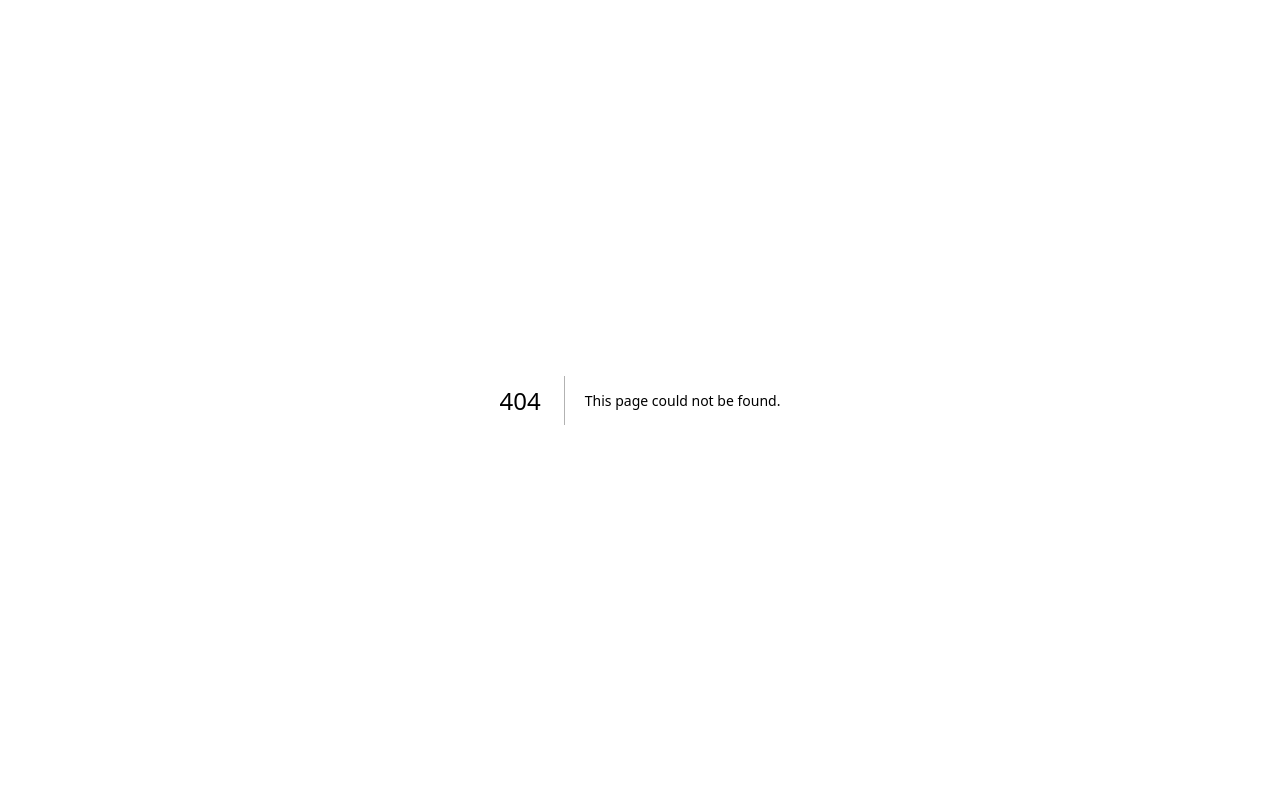
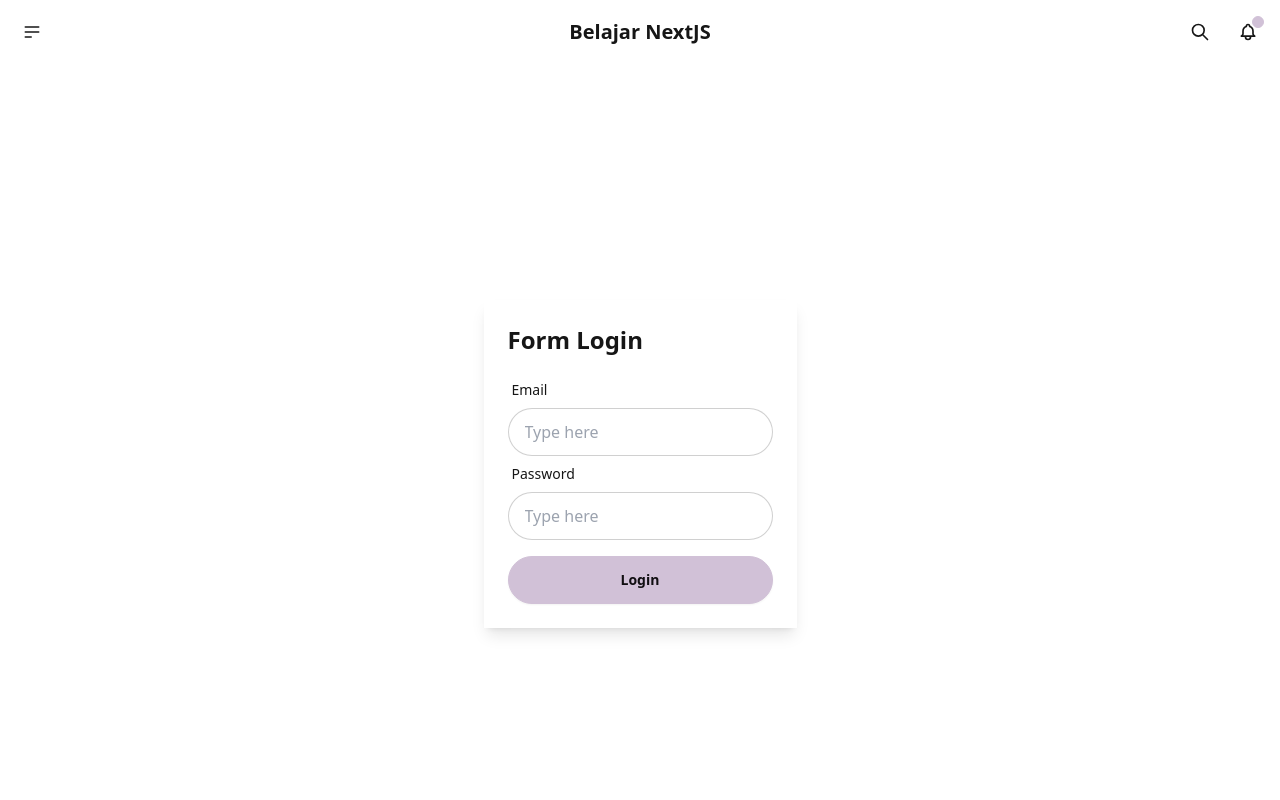
Before and after one commit to daffakbar/nextjs-scode, a Next.js app: page /login in a window 1280 px wide. Before the commit this address had no page. Shown: the top 800 px of the page. Built offline with nearby package versions, Linux system fonts and the light colour scheme.

Commit message:
tugas hari ke-16

```diff
--- a/package.json
+++ b/package.json
@@ -10,6 +10,7 @@
   },
   "dependencies": {
     "daisyui": "^4.6.0",
+    "js-cookie": "^3.0.5",
     "next": "14.0.4",
     "react": "^18",
     "react-dom": "^18",
--- /dev/null
+++ b/pages/login.js
@@ -0,0 +1,74 @@
+import dynamic from "next/dynamic";
+import { useState } from "react";
+import { useMutation } from "@/hooks/useMutation";
+import Cookies from "js-cookie";
+import { useRouter } from "next/router";
+
+const LayoutComponent = dynamic(() => import("@/layouts"));
+
+export default function Login() {
+  const [email, setEmail] = useState("");
+  const [password, setPassword] = useState("");
+  const { mutate } = useMutation();
+
+  const router = useRouter();
+  const handleLogin = async () => {
+    const formLogin = { email, password };
+    console.log("eee", formLogin);
+    const res = await mutate({
+      url: "https://paace-f178cafcae7b.nevacloud.io/api/login",
+      payload: formLogin,
+    });
+    if (res?.success) {
+      console.log("res", res);
+      Cookies.set("user_token", res?.data?.token, {
+        expires: new Date(res?.data?.expires_at),
+        path: "/",
+      });
+      router.push("/");
+    }
+  };
+  return (
+    <LayoutComponent
+      metaTitle="Login"
+      metaDescription="ini adalah halaman Login Page"
+      metaKeyword="Login, Belajar Next"
+    >
+      <div class="flex justify-center items-center h-screen ">
+        <div class="  shadow-lg p-6">
+          <h1 className=" text-2xl font-semibold mb-4">Form Login</h1>
+          <label className="form-control w-full max-w-xs">
+            <div className="label">
+              <span className="label-text">Email</span>
+            </div>
+            <input
+              type="text"
+              placeholder="Type here"
+              className="input input-bordered w-full max-w-xs"
+              value={email}
+              onChange={(e) => setEmail(e.target.value)}
+            />
+          </label>
+          <label className="form-control w-full max-w-xs">
+            <div className="label">
+              <span className="label-text">Password</span>
+            </div>
+            <input
+              type="text"
+              placeholder="Type here"
+              className="input input-bordered w-full max-w-xs"
+              value={password}
+              onChange={(e) => setPassword(e.target.value)}
+            />
+          </label>
+          <button
+            className=" btn btn-primary w-full mt-4"
+            onClick={handleLogin}
+          >
+            Login
+          </button>
+        </div>
+      </div>
+    </LayoutComponent>
+  );
+}
```
Also changed, not shown: middleware.js (added, +27 -0 lines), 1 other file (tests, documents, lock files or other folders).
